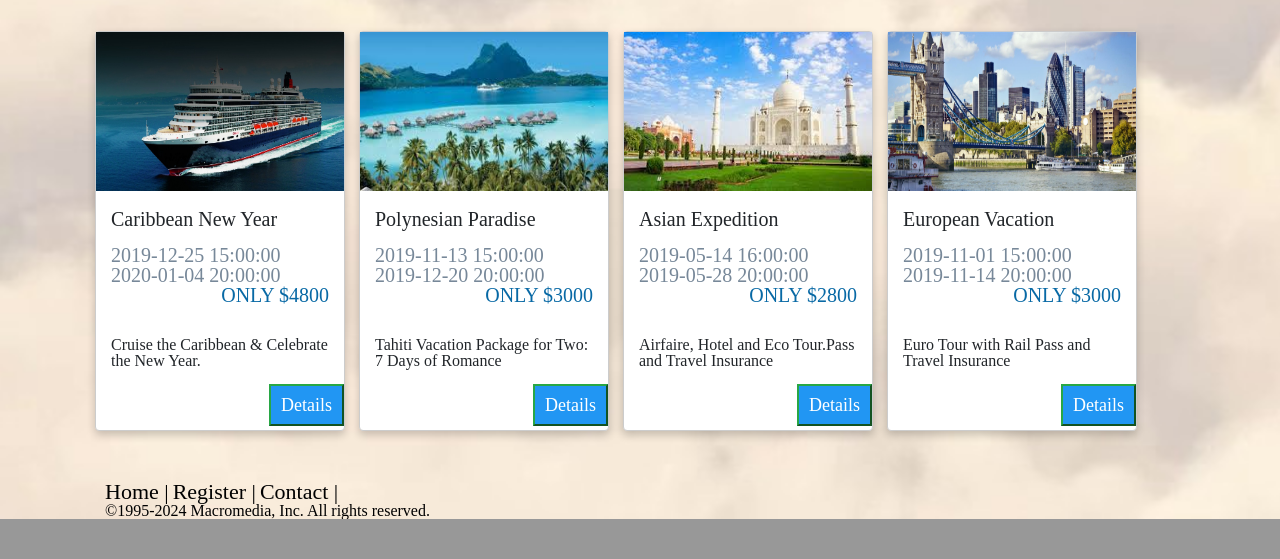
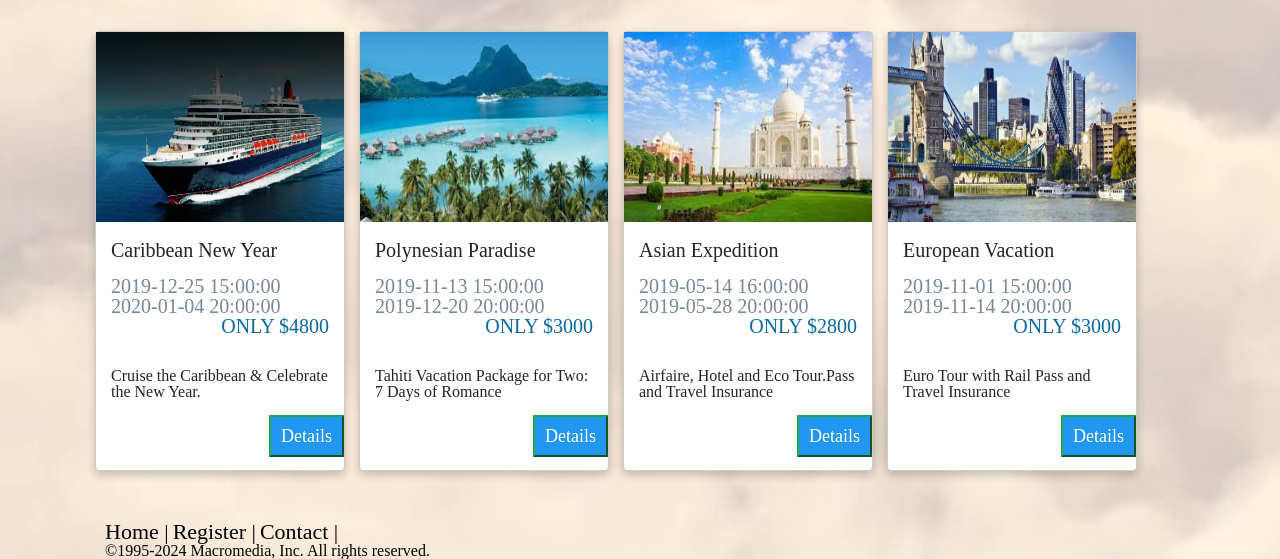
Before and after one commit to Ellen201906/TravelExperts2, a PHP site: page / in a window 1280 px wide. Shown: the part 1132-1691 px from the top of the page. Before the commit the page ends 1651 px from the top, so only its background shows below. Run offline with PHP 8.4, Linux system fonts and the light colour scheme; data comes from the database, SQL or seed files in the repository; data that the repository does not hold is empty.

Commit message:
Add files via upload

```diff
--- a/header.php
+++ b/header.php
@@ -37,7 +37,7 @@ logout;
       }
       else {
         echo <<< login
-        <form action="login.php" method="post" id="formsize" style="font-size:28px">
+        <form action="login.php" method="post" id="formsize" >
           <input type="text" name="username" placeholder="username" aria-describedby="inputGroup-sizing-sm" value="" style="width:120px; ">
           <input type="password" name="password" placeholder="password" aria-describedby="inputGroup-sizing-sm" value="" style="width:120px">
           <button type="submit" name="login-submit">Login</button>
--- a/packages.css
+++ b/packages.css
@@ -6,7 +6,7 @@ div.card {
   margin-left:10px;
   border: 1px solid #ccc;
   width: 250px;
-  height:400px;
+  height:440px;
   display: inline-block;
   box-shadow: 0 4px 8px 0 rgba(0,0,0,0.2);
   transition: 0.3s;
@@ -19,8 +19,8 @@ div.card {
   }
 
   div.card img {
-    width: 100%;
-    height: 40%;
+    width: 250px;
+    height: 190px;
   }
 
   div.text {
```
